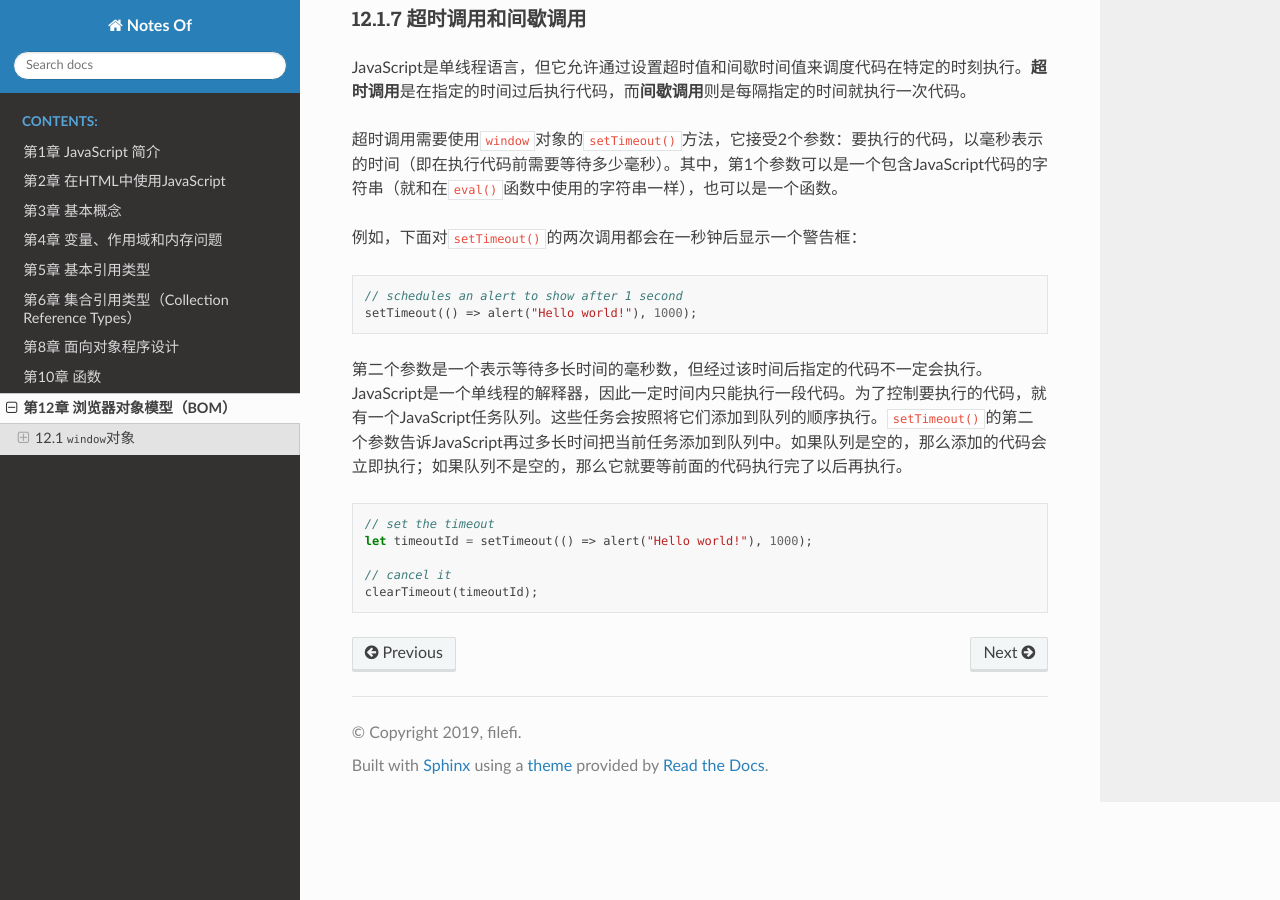
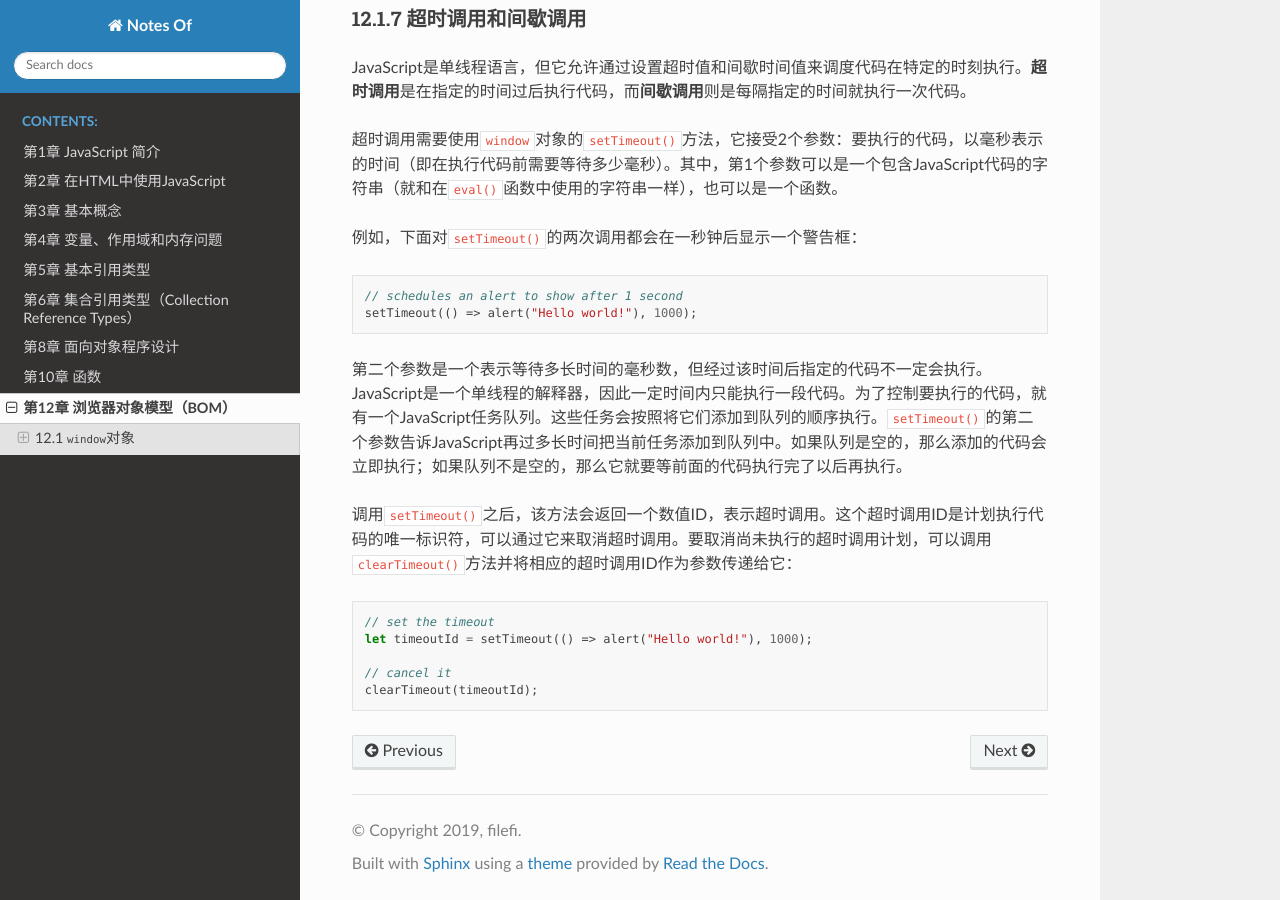
Before and after one commit to filefi/NotesOfProfessional-JavaScript-for-Web-Developers, a Sphinx documentation site: the page built from source/Chapter12-The_Browser_Object_Model.md, in a window 1280 px wide and 900 px high, scrolled down 6463 px. Built offline with Sphinx 7.4.7 and the Read the Docs theme 2.0.0, drawn with Linux system fonts in a browser that asks for light colours.

````diff
--- a/source/Chapter12-The_Browser_Object_Model.md
+++ b/source/Chapter12-The_Browser_Object_Model.md
@@ -287,6 +287,8 @@ setTimeout(() => alert("Hello world!"), 1000);
 
 第二个参数是一个表示等待多长时间的毫秒数，但经过该时间后指定的代码不一定会执行。JavaScript是一个单线程的解释器，因此一定时间内只能执行一段代码。为了控制要执行的代码，就有一个JavaScript任务队列。这些任务会按照将它们添加到队列的顺序执行。`setTimeout()`的第二个参数告诉JavaScript再过多长时间把当前任务添加到队列中。如果队列是空的，那么添加的代码会立即执行；如果队列不是空的，那么它就要等前面的代码执行完了以后再执行。
 
+调用`setTimeout()`之后，该方法会返回一个数值ID，表示超时调用。这个超时调用ID是计划执行代码的唯一标识符，可以通过它来取消超时调用。要取消尚未执行的超时调用计划，可以调用`clearTimeout()`方法并将相应的超时调用ID作为参数传递给它：
+
 ```js
 // set the timeout
 let timeoutId = setTimeout(() => alert("Hello world!"), 1000);
````
